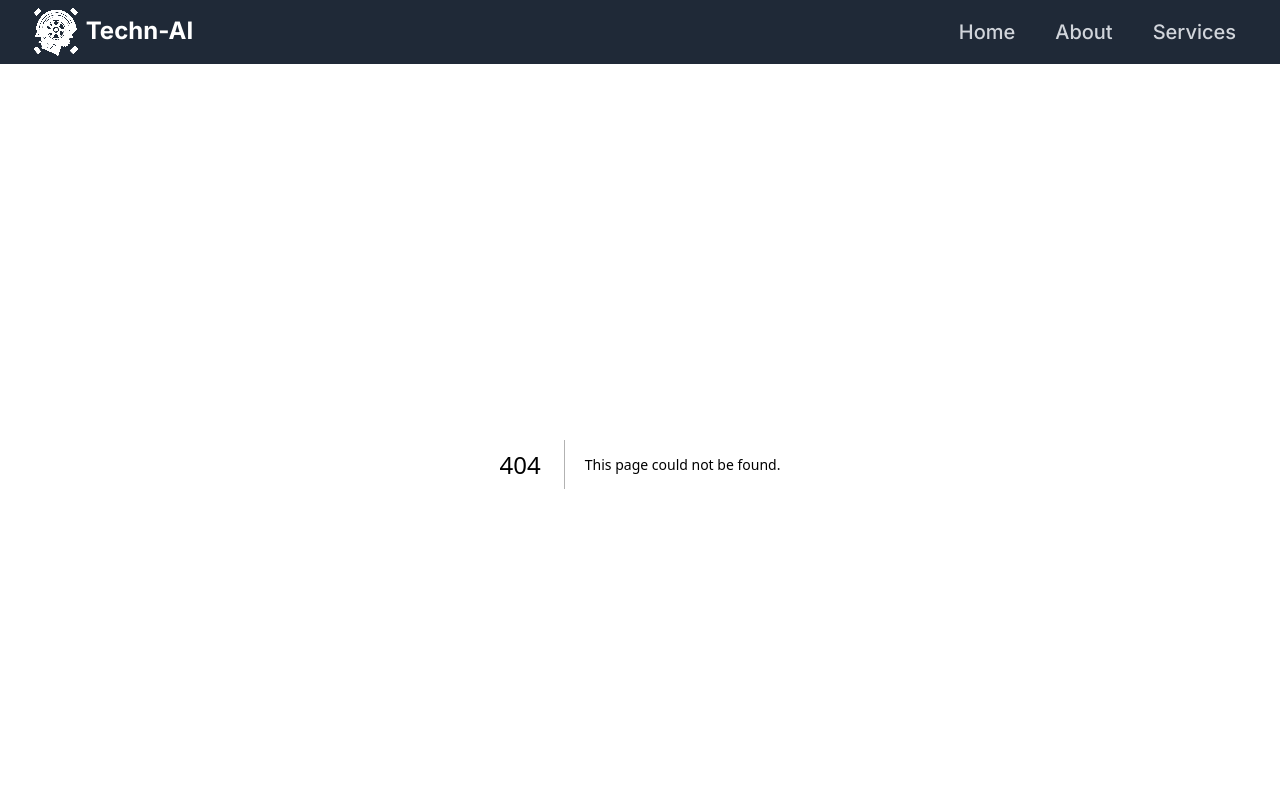
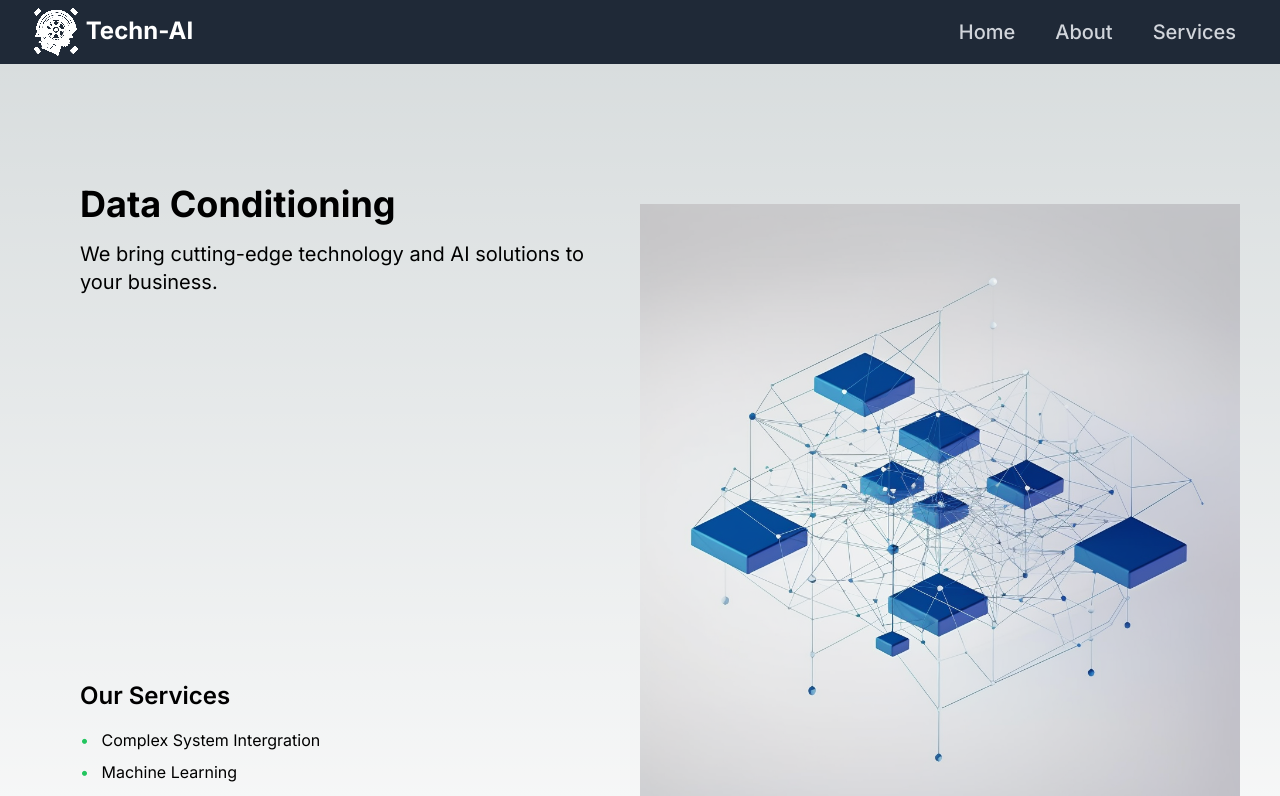
Before and after one commit to smmk123/modern-abstract-site, a Next.js app: page /ai-integration in a window 1280 px wide. Before the commit this address had no page. Shown: the top 796 px of the page. Built offline with nearby package versions, Linux system fonts and the light colour scheme.

Commit message:
added pages

```diff
--- /dev/null
+++ b/app/ai-integration/page.tsx
@@ -0,0 +1,34 @@
+import Image from 'next/image'
+
+export default function Home() {
+  return (
+    <>
+      <main className="flex flex-col md:flex-row items-center justify-between p-10 min-h-screen">
+      <div className="md:w-1/2 py-20 px-10 flex flex-col justify-between lg:min-h-[800px]">
+        <div className='align-top'>
+          <h1 className="text-4xl font-bold ">Data Conditioning</h1>
+          <p className="text-xl mt-4 ">We bring cutting-edge technology and AI solutions to your business.</p>
+        </div>
+        <div>
+          <h2 className="text-2xl font-semibold ">Our Services</h2>
+          <ul className="mt-4">
+            <li className="mb-2">
+              <span className="text-green-500 mr-2">&bull;</span> Complex System Intergration
+            </li>
+            <li className="mb-2">
+              <span className="text-green-500 mr-2">&bull;</span> Machine Learning
+            </li>
+            <li className="mb-2">
+              <span className="text-green-500 mr-2">&bull;</span> Data Analytics
+            </li>
+          </ul>
+        </div>
+      </div>
+      <div className="md:w-1/2">
+        <Image src="/network_abstract.png" alt="Hero" width={500} height={500} className="w-full h-auto" />
+      </div>
+
+    </main>
+          </>
+  )
+}
--- /dev/null
+++ b/app/data-con/page.tsx
@@ -0,0 +1,34 @@
+import Image from 'next/image'
+
+export default function Home() {
+  return (
+    <>
+      <main className="flex flex-col md:flex-row items-center justify-between p-10 min-h-screen">
+      <div className="md:w-1/2 py-20 px-10 flex flex-col justify-between lg:min-h-[800px]">
+        <div className='align-top'>
+          <h1 className="text-4xl font-bold ">Data Conditioning</h1>
+          <p className="text-xl mt-4 ">We bring cutting-edge technology and AI solutions to your business.</p>
+        </div>
+        <div>
+          <h2 className="text-2xl font-semibold ">Our Services</h2>
+          <ul className="mt-4">
+            <li className="mb-2">
+              <span className="text-green-500 mr-2">&bull;</span> Complex System Intergration
+            </li>
+            <li className="mb-2">
+              <span className="text-green-500 mr-2">&bull;</span> Machine Learning
+            </li>
+            <li className="mb-2">
+              <span className="text-green-500 mr-2">&bull;</span> Data Analytics
+            </li>
+          </ul>
+        </div>
+      </div>
+      <div className="md:w-1/2">
+        <Image src="/network_abstract.png" alt="Hero" width={500} height={500} className="w-full h-auto" />
+      </div>
+
+    </main>
+          </>
+  )
+}
--- /dev/null
+++ b/app/model-training/page.tsx
@@ -0,0 +1,34 @@
+import Image from 'next/image'
+
+export default function Home() {
+  return (
+    <>
+      <main className="flex flex-col md:flex-row items-center justify-between p-10 min-h-screen">
+      <div className="md:w-1/2 py-20 px-10 flex flex-col justify-between lg:min-h-[800px]">
+        <div className='align-top'>
+          <h1 className="text-4xl font-bold ">Data Conditioning</h1>
+          <p className="text-xl mt-4 ">We bring cutting-edge technology and AI solutions to your business.</p>
+        </div>
+        <div>
+          <h2 className="text-2xl font-semibold ">Our Services</h2>
+          <ul className="mt-4">
+            <li className="mb-2">
+              <span className="text-green-500 mr-2">&bull;</span> Complex System Intergration
+            </li>
+            <li className="mb-2">
+              <span className="text-green-500 mr-2">&bull;</span> Machine Learning
+            </li>
+            <li className="mb-2">
+              <span className="text-green-500 mr-2">&bull;</span> Data Analytics
+            </li>
+          </ul>
+        </div>
+      </div>
+      <div className="md:w-1/2">
+        <Image src="/network_abstract.png" alt="Hero" width={500} height={500} className="w-full h-auto" />
+      </div>
+
+    </main>
+          </>
+  )
+}
```
